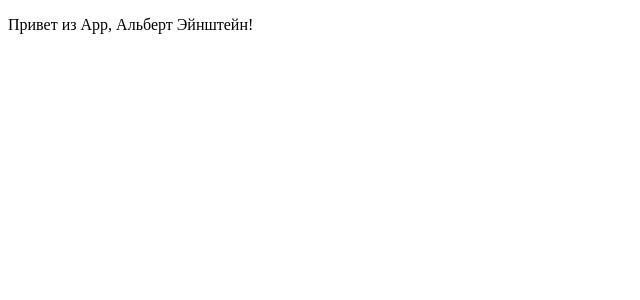
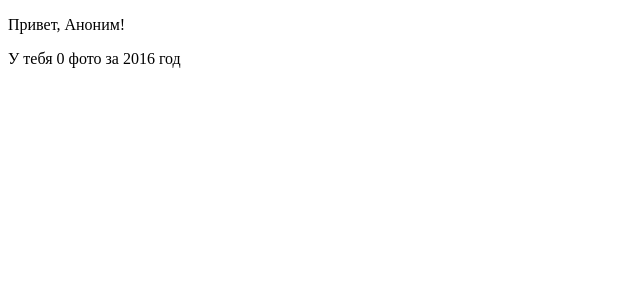
Before and after one commit to EnrikoLabriko/redux-front, a React app: page / in a window 1280 px wide. Shown: the top 300 px of the page, without its empty margins (0-640 px from the left). Built offline with nearby package versions, Linux system fonts and the light colour scheme.

Commit message:
combineReducers example

```diff
--- a/src/containers/App.js
+++ b/src/containers/App.js
@@ -3,11 +3,13 @@
 
 class App extends Component {
   render() {
-    const { name, surname } = this.props.user;
+    const { name } = this.props.user;
+    const { year, photos } = this.props.page;
 
     return (
       <div>
-        <p>Привет из App, {name} {surname}!</p>
+        <p>Привет, {name}!</p>
+        <p>У тебя {photos.length} фото за {year} год</p>
       </div>
     );
   }
@@ -15,7 +17,8 @@
 
 function mapStateToProps (state) {
   return {
-    user: state
+    user: state.user,
+    page: state.page
   }
 }
 
--- a/src/reducers/index.js
+++ b/src/reducers/index.js
@@ -1,8 +1,8 @@
-const initialState = {
-  name: 'Альберт',
-  surname: 'Эйнштейн'
-};
+import { combineReducers } from 'redux'
+import page from './page'
+import user from './user'
 
-export default function userstate(state = initialState) {
-  return state
-}
+export default combineReducers({
+  page,
+  user
+})
--- /dev/null
+++ b/src/reducers/page.js
@@ -0,0 +1,8 @@
+const initialState = {
+  year: 2016,
+  photos: []
+};
+
+export default function page(state = initialState) {
+  return state
+}
--- /dev/null
+++ b/src/reducers/user.js
@@ -0,0 +1,7 @@
+const initialState = {
+  name: 'Аноним'
+}
+
+export default function user(state = initialState) {
+  return state
+}
```
